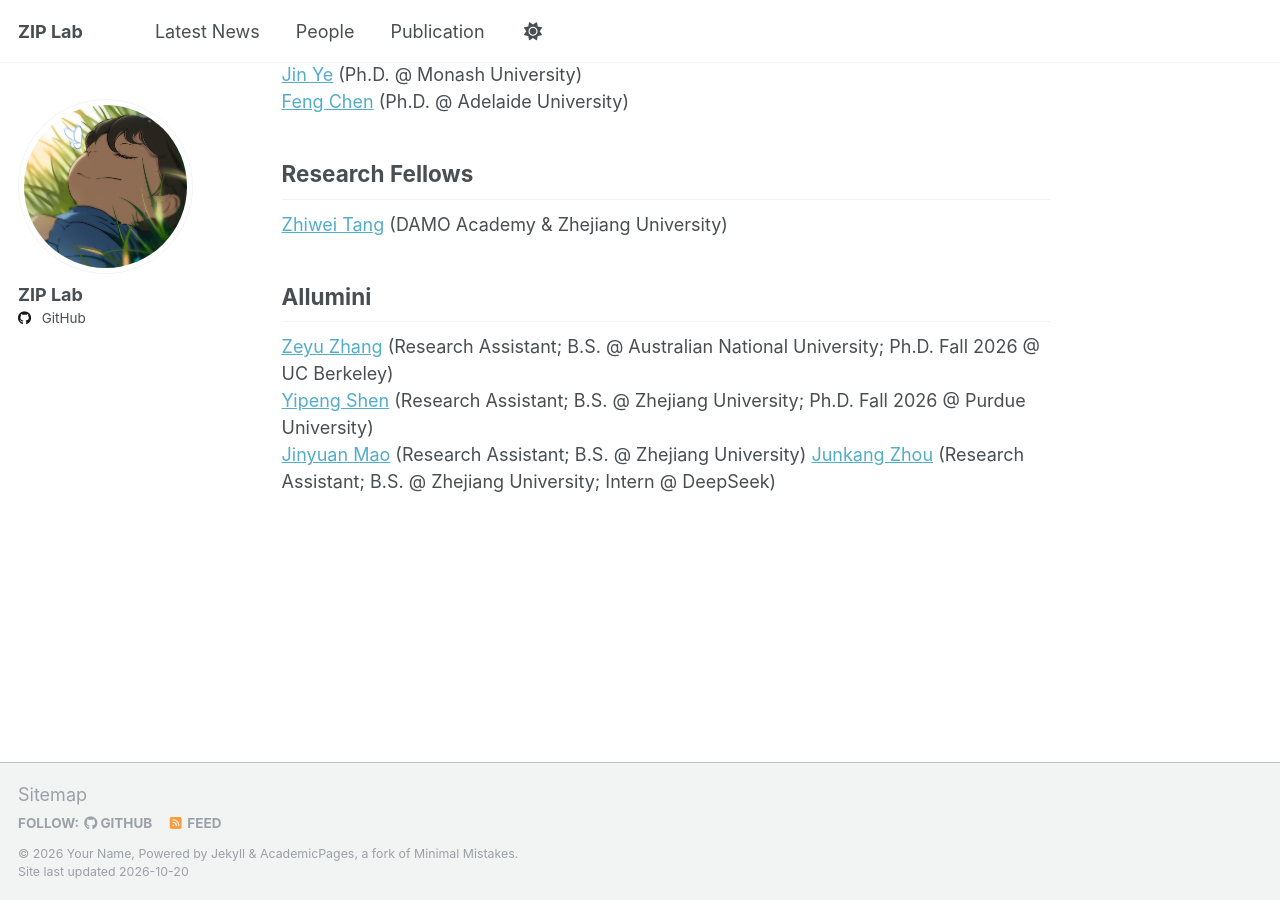
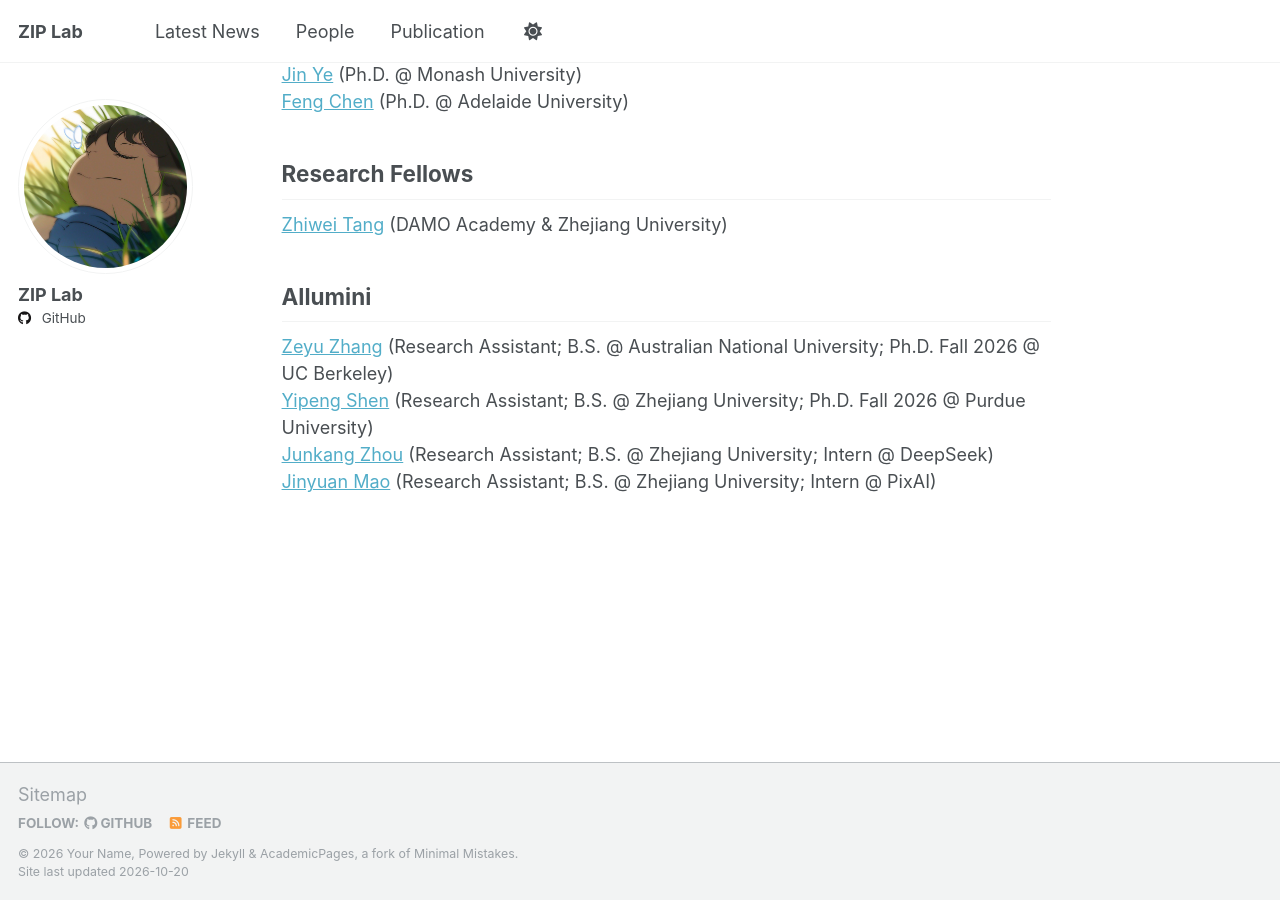
Before and after one commit to ziplab/ziplab.github.io, a Jekyll site: the page built from _pages/people.md, in a window 1280 px wide and 900 px high, scrolled down 1358 px. Built offline with Jekyll 4.4.1, drawn with Linux system fonts in a browser that asks for light colours.

Commit message:
Update people.md

```diff
--- a/_pages/people.md
+++ b/_pages/people.md
@@ -49,6 +49,6 @@ author_profile: true
 
 ## Allumini
 [Zeyu Zhang](https://steve-zeyu-zhang.github.io/) (Research Assistant; B.S. @ Australian National University; Ph.D. Fall 2026 @ UC Berkeley)
-[Yipeng Shen]() (Research Assistant; B.S. @ Zhejiang University; Ph.D. Fall 2026 @ Purdue University)
-[Jinyuan Mao]() (Research Assistant; B.S. @ Zhejiang University)
+[Yipeng Shen](https://scholar.google.com/citations?user=xTxvvEwAAAAJ&hl=en) (Research Assistant; B.S. @ Zhejiang University; Ph.D. Fall 2026 @ Purdue University)
 [Junkang Zhou](https://lxazjk.me/) (Research Assistant; B.S. @ Zhejiang University; Intern @ DeepSeek)
+[Jinyuan Mao](https://skeletalknight.github.io/) (Research Assistant; B.S. @ Zhejiang University; Intern @ PixAI)
```
